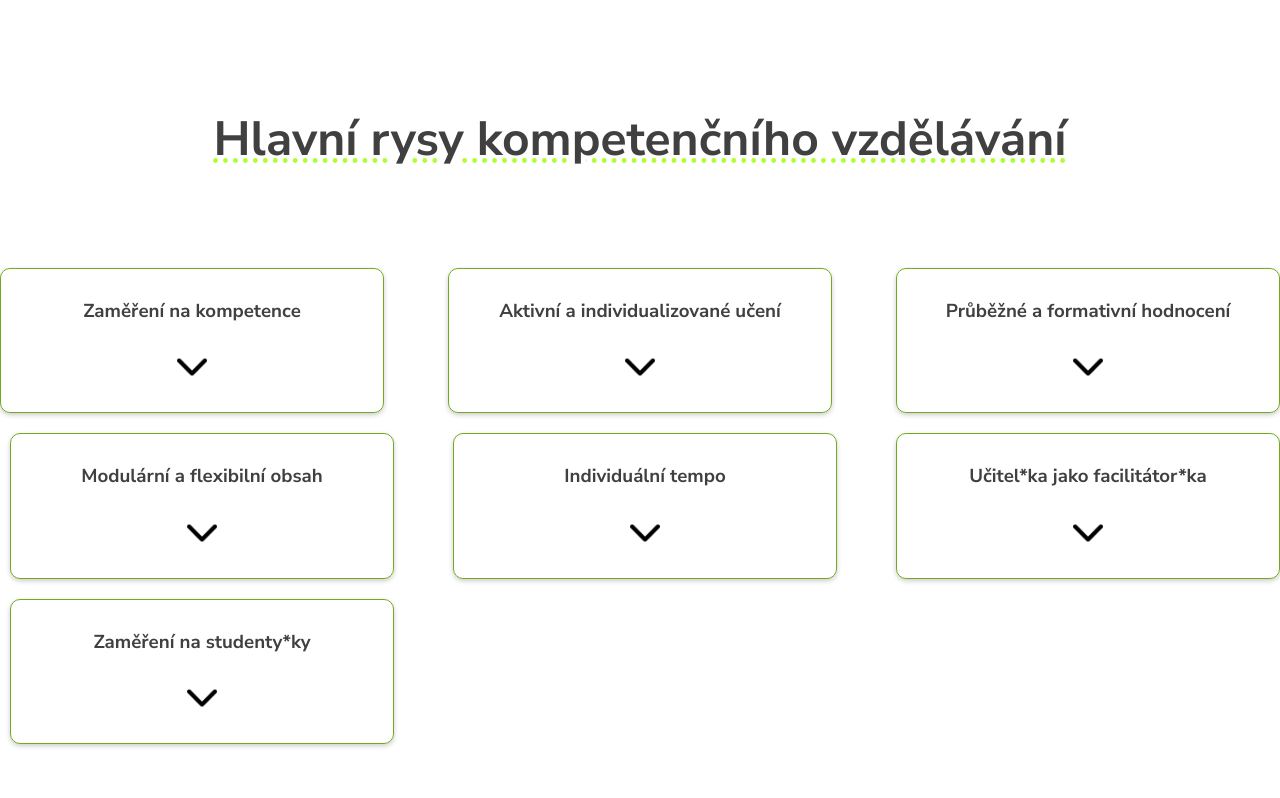
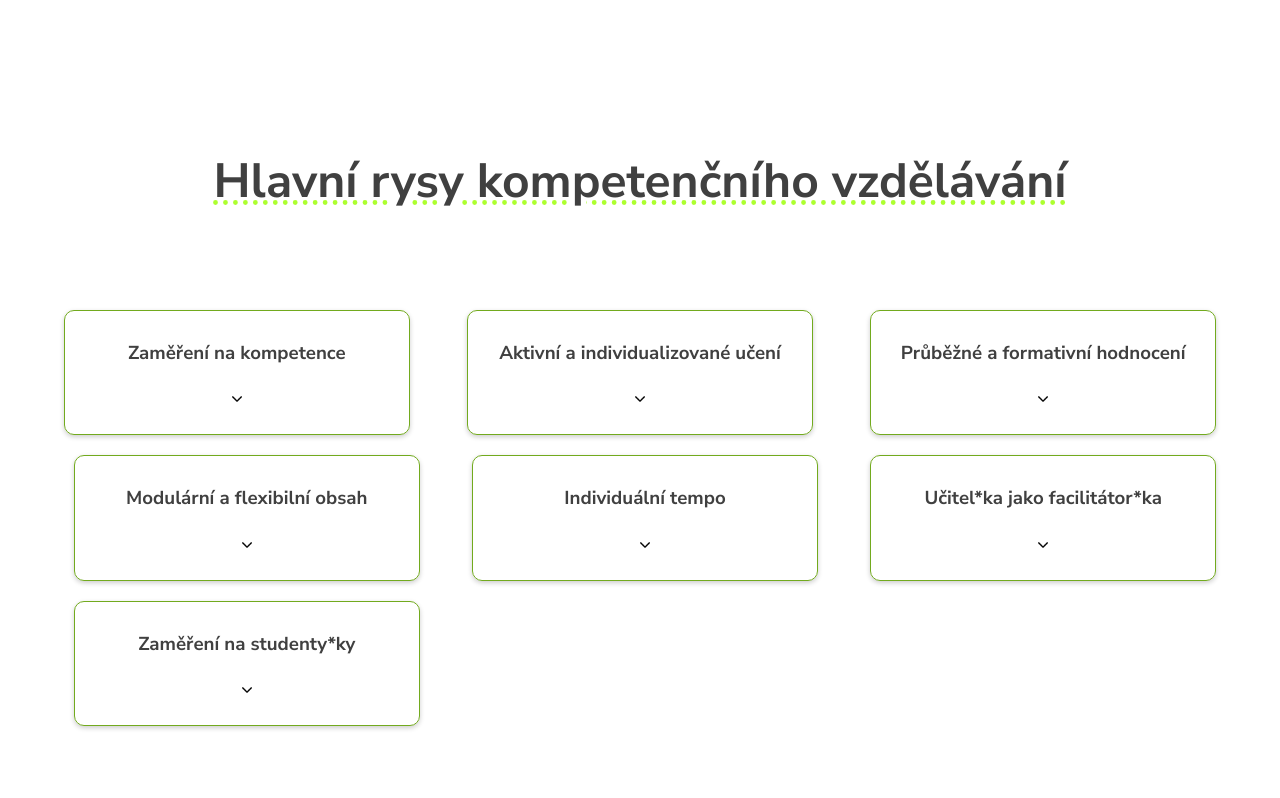
Before and after one commit to Vimes42/kompetencni-vzdelavani, an Eleventy site: page index.html in a window 1280 px wide. Shown: the part 1210-2008 px from the top of the page. Built offline with nearby package versions, Linux system fonts and the light colour scheme; Eleventy itself is replaced by a stand-in of ours; files that its build step writes are made by us from their sources.

Commit message:
oprava stylování

```diff
--- a/css/style.css
+++ b/css/style.css
@@ -1,6 +1,7 @@
 *{
     font-family: "Nunito Sans", sans-serif;
     color: rgb(64, 64, 64);
+    box-sizing: border-box;
 }
 
 html, body {
@@ -35,7 +36,11 @@
     text-align: center;
 }
 
-
+.main{
+    padding: 0 5vw;
+    margin: 0 auto;
+    max-width: 1400px;
+}
 
 
 
@@ -354,12 +359,13 @@
 
 .contact__address {
     display: flex;
-    justify-content: space-between;
+    justify-content: space-evenly;
 }
 
 .contact__address--img img {
     width: 20vw;
     border-radius: 50%;
+    margin-top: 50px;
 }
 
 footer{
```
